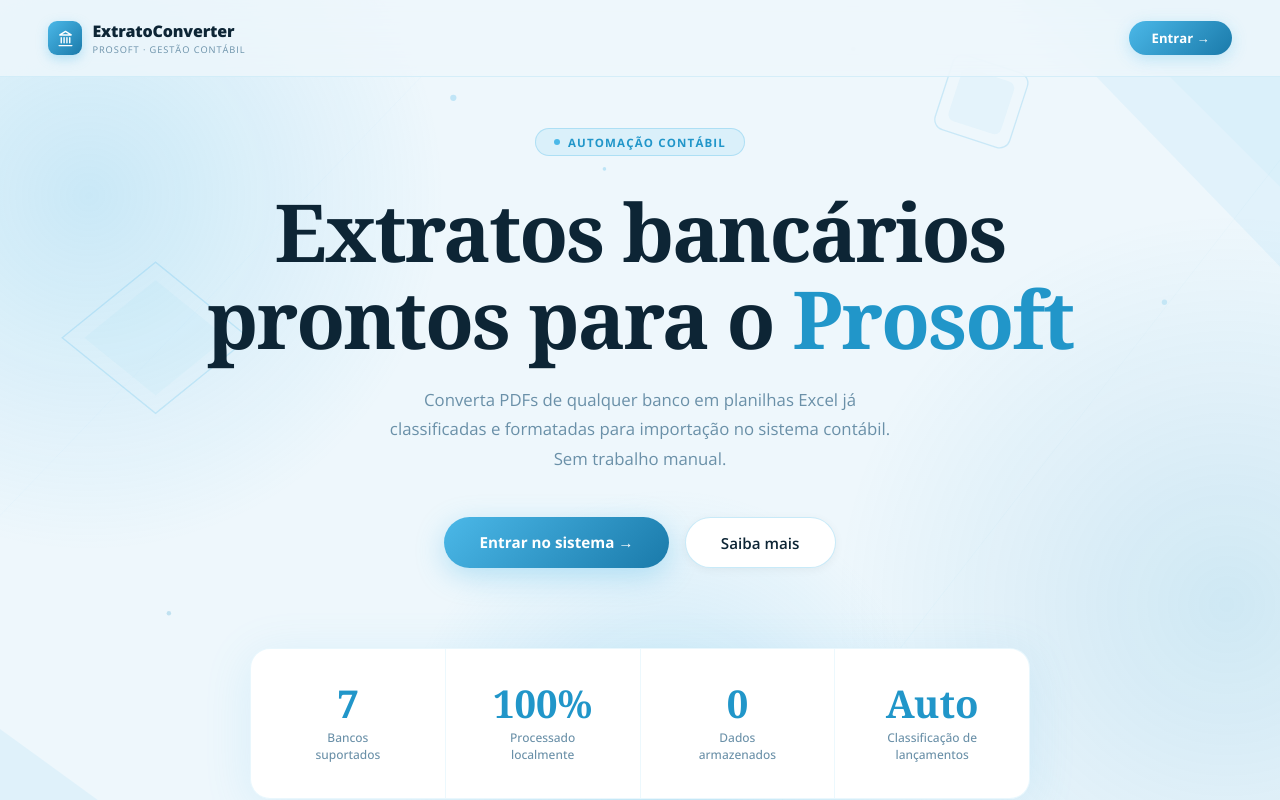
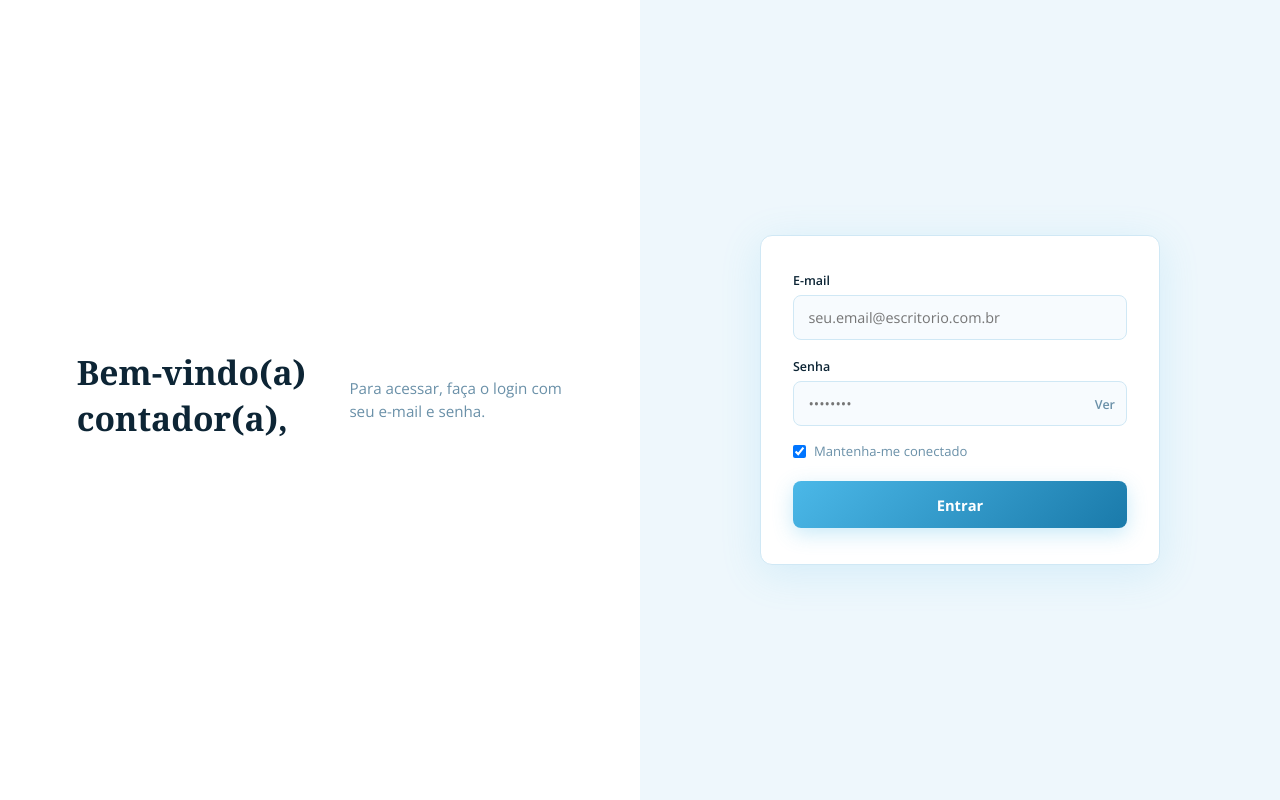
Before and after one commit to Bomjardimraquel/ConverterExtratosBancarios, a React (Create React App) app in the folder frontend/: page / in a window 1280 px wide. Shown: the top 800 px of the page. Built offline with nearby package versions, Linux system fonts and the light colour scheme.

Commit message:
corrige parsers BB/Sicoob/Itau, adiciona Modulo 2 completo (motor, deteccao automatica de despesa/razao, aprendizado de classificacao, config das 16 empresas) e login sem landing page

```diff
--- a/frontend/src/App.js
+++ b/frontend/src/App.js
@@ -5,7 +5,6 @@
 import UploadStep from './components/UploadStep';
 import TabelaRevisao from './components/TabelaRevisao';
 import Login from './components/Login';
-import Landing from './components/Landing';
 import { processarExtrato, consultarStatusJob, exportarExcel } from './utils/api';
 
 const INTERVALO_POLLING_MS = 2000;
@@ -122,7 +121,7 @@
     <BrowserRouter>
       <Toaster position="top-right" toastOptions={{ style: { fontFamily: 'Open Sans, sans-serif', fontSize: '0.9rem', borderRadius: '10px' } }} />
       <Routes>
-        <Route path="/" element={<Landing />} />
+        <Route path="/" element={<Login />} />
         <Route path="/login" element={<Login />} />
         <Route path="/app" element={<RotaProtegida />} />
         <Route path="*" element={<Navigate to="/" replace />} />
--- a/frontend/src/components/Login.js
+++ b/frontend/src/components/Login.js
@@ -3,18 +3,19 @@
 export default function Login() {
   const [username, setUsername] = useState('');
   const [senha, setSenha] = useState('');
+  const [manterConectado, setManterConectado] = useState(true);
   const [erro, setErro] = useState('');
   const [loading, setLoading] = useState(false);
   const [showSenha, setShowSenha] = useState(false);
 
   useEffect(() => {
     const token = localStorage.getItem('ec_token');
-    if (token) window.location.href = '/';
+    if (token) window.location.href = '/app';
   }, []);
 
   const fazerLogin = async (e) => {
     e.preventDefault();
-    if (!username || !senha) { setErro('Preencha usuário e senha'); return; }
+    if (!username || !senha) { setErro('Preencha e-mail e senha'); return; }
     setLoading(true);
     setErro('');
     try {
@@ -24,7 +25,7 @@
         body: JSON.stringify({ username, senha }),
       });
       const data = await res.json();
-      if (!res.ok) { setErro(data.detail || 'Usuário ou senha incorretos'); return; }
+      if (!res.ok) { setErro(data.detail || 'E-mail ou senha incorretos'); return; }
       localStorage.setItem('ec_nome', data.nome);
       window.location.href = '/app';
     } catch {
@@ -35,88 +36,48 @@
   };
 
   return (
-    <div style={{ minHeight: '100vh', background: '#EEF7FC', display: 'flex', alignItems: 'center', justifyContent: 'center', padding: '1.5rem', position: 'relative', overflow: 'hidden' }}>
-      {/* Geometric background */}
-      <svg style={{ position: 'fixed', inset: 0, width: '100%', height: '100%', pointerEvents: 'none', zIndex: 0 }} viewBox="0 0 1440 900" preserveAspectRatio="xMidYMid slice">
-        <defs>
-          <radialGradient id="o1" cx="50%" cy="50%" r="50%"><stop offset="0%" stopColor="#4BB8E8" stopOpacity="0.22"/><stop offset="100%" stopColor="#4BB8E8" stopOpacity="0"/></radialGradient>
-          <radialGradient id="o2" cx="50%" cy="50%" r="50%"><stop offset="0%" stopColor="#2196C9" stopOpacity="0.15"/><stop offset="100%" stopColor="#2196C9" stopOpacity="0"/></radialGradient>
-        </defs>
-        <ellipse cx="100" cy="220" rx="400" ry="400" fill="url(#o1)"/>
-        <ellipse cx="1380" cy="680" rx="440" ry="440" fill="url(#o2)"/>
-        <polygon points="1150,0 1440,0 1440,300" fill="rgba(75,184,232,0.08)"/>
-        <polygon points="70,380 175,295 280,380 175,465" fill="none" stroke="#4BB8E8" strokeWidth="1.5" strokeOpacity="0.22"/>
-        <polygon points="0,820 110,900 0,900" fill="rgba(75,184,232,0.09)"/>
-        <line x1="0" y1="580" x2="480" y2="80" stroke="#4BB8E8" strokeWidth="0.5" strokeOpacity="0.07"/>
-        <line x1="1440" y1="180" x2="880" y2="900" stroke="#2196C9" strokeWidth="0.5" strokeOpacity="0.06"/>
-        <circle cx="510" cy="110" r="3.5" fill="#4BB8E8" fillOpacity="0.28"/>
-        <circle cx="960" cy="55" r="2.5" fill="#2196C9" fillOpacity="0.32"/>
-      </svg>
-
-      {/* Card */}
-      <div style={{ position: 'relative', zIndex: 1, width: '100%', maxWidth: 420 }}>
-        <div style={{ background: '#fff', borderRadius: 24, boxShadow: '0 20px 60px rgba(75,184,232,0.16)', border: '1px solid rgba(75,184,232,0.14)', padding: '2.75rem 2.5rem' }}>
-
-          {/* Logo */}
-          <div style={{ display: 'flex', alignItems: 'center', gap: '0.65rem', marginBottom: '2rem', justifyContent: 'center' }}>
-            <div style={{ width: 42, height: 42, borderRadius: 11, background: 'linear-gradient(135deg, #4BB8E8, #1a7aaa)', display: 'flex', alignItems: 'center', justifyContent: 'center', boxShadow: '0 6px 16px rgba(75,184,232,0.35)' }}>
-              <svg width="20" height="20" viewBox="0 0 24 24" fill="none" stroke="white" strokeWidth="2" strokeLinecap="round" strokeLinejoin="round">
-                <line x1="3" y1="22" x2="21" y2="22"/><line x1="6" y1="18" x2="6" y2="11"/>
-                <line x1="10" y1="18" x2="10" y2="11"/><line x1="14" y1="18" x2="14" y2="11"/>
-                <line x1="18" y1="18" x2="18" y2="11"/><polygon points="12 2 20 7 4 7"/>
-              </svg>
-            </div>
-            <div>
-              <div style={{ fontWeight: 800, fontSize: '1.1rem', color: '#0d2535', letterSpacing: '-0.01em' }}>ExtratoConverter</div>
-              <div style={{ fontSize: '0.6rem', color: '#6a90a8', letterSpacing: '0.1em', textTransform: 'uppercase', marginTop: 1 }}>Prosoft · Gestão Contábil</div>
-            </div>
+    <div className="login-page">
+      <div className="login-lado-texto">
+        <h1 className="login-titulo">Bem-vindo(a) contador(a),</h1>
+        <p className="login-subtitulo">Para acessar, faça o login com seu e-mail e senha.</p>
       </div>
 
-          <h1 style={{ fontFamily: 'Georgia, serif', fontSize: '1.75rem', fontWeight: 700, color: '#0d2535', marginBottom: '0.4rem', textAlign: 'center' }}>Bem-vindo</h1>
-          <p style={{ fontSize: '0.85rem', color: '#6a90a8', textAlign: 'center', marginBottom: '2rem' }}>Entre com suas credenciais para acessar o sistema</p>
-
-          {erro && (
-            <div style={{ background: 'rgba(239,68,68,0.08)', border: '1px solid rgba(239,68,68,0.25)', borderRadius: 10, padding: '0.75rem 1rem', fontSize: '0.82rem', color: '#ef4444', marginBottom: '1.25rem' }}>
-              {erro}
-            </div>
-          )}
+      <div className="login-lado-card">
+        <div className="login-card">
+          {erro && <div className="login-erro">{erro}</div>}
 
           <form onSubmit={fazerLogin}>
-            <div style={{ marginBottom: '1.25rem' }}>
-              <label style={{ display: 'block', fontSize: '0.75rem', fontWeight: 700, color: '#0d2535', letterSpacing: '0.05em', textTransform: 'uppercase', marginBottom: '0.45rem' }}>Usuário</label>
+            <label className="login-label" htmlFor="login-email">E-mail</label>
             <input
-                type="text" value={username} onChange={e => setUsername(e.target.value)}
-                placeholder="seu.usuario" autoComplete="username"
-                style={{ width: '100%', padding: '0.8rem 0.9rem', border: '1.5px solid rgba(75,184,232,0.25)', borderRadius: 12, fontSize: '0.9rem', color: '#0d2535', background: 'rgba(75,184,232,0.03)', outline: 'none', fontFamily: 'Open Sans, sans-serif' }}
+              id="login-email"
+              className="login-input"
+              type="email" value={username} onChange={e => setUsername(e.target.value)}
+              placeholder="seu.email@escritorio.com.br" autoComplete="username"
             />
-            </div>
 
-            <div style={{ marginBottom: '0.5rem' }}>
-              <label style={{ display: 'block', fontSize: '0.75rem', fontWeight: 700, color: '#0d2535', letterSpacing: '0.05em', textTransform: 'uppercase', marginBottom: '0.45rem' }}>Senha</label>
+            <label className="login-label" htmlFor="login-senha" style={{ marginTop: '1.1rem' }}>Senha</label>
             <div style={{ position: 'relative' }}>
               <input
+                id="login-senha"
+                className="login-input"
                 type={showSenha ? 'text' : 'password'} value={senha} onChange={e => setSenha(e.target.value)}
                 placeholder="••••••••" autoComplete="current-password"
-                  style={{ width: '100%', padding: '0.8rem 2.5rem 0.8rem 0.9rem', border: '1.5px solid rgba(75,184,232,0.25)', borderRadius: 12, fontSize: '0.9rem', color: '#0d2535', background: 'rgba(75,184,232,0.03)', outline: 'none', fontFamily: 'Open Sans, sans-serif' }}
+                style={{ paddingRight: '3rem' }}
               />
-                <button type="button" onClick={() => setShowSenha(!showSenha)}
-                  style={{ position: 'absolute', right: 12, top: '50%', transform: 'translateY(-50%)', background: 'none', border: 'none', cursor: 'pointer', color: '#6a90a8', fontSize: '0.8rem', fontWeight: 600, padding: 0 }}>
+              <button type="button" onClick={() => setShowSenha(!showSenha)} className="login-toggle-senha">
                 {showSenha ? 'Ocultar' : 'Ver'}
               </button>
             </div>
-            </div>
 
-            <button
-              type="submit" disabled={loading}
-              style={{ width: '100%', padding: '0.9rem', marginTop: '1.25rem', background: 'linear-gradient(135deg, #4BB8E8, #1a7aaa)', color: '#fff', border: 'none', borderRadius: 12, fontFamily: 'Open Sans, sans-serif', fontWeight: 700, fontSize: '0.95rem', cursor: loading ? 'not-allowed' : 'pointer', boxShadow: '0 6px 24px rgba(75,184,232,0.35)', opacity: loading ? 0.7 : 1 }}
-            >
+            <label className="login-manter">
+              <input type="checkbox" checked={manterConectado} onChange={e => setManterConectado(e.target.checked)} />
+              Mantenha-me conectado
+            </label>
+
+            <button type="submit" disabled={loading} className="login-botao">
               {loading ? 'Entrando...' : 'Entrar'}
             </button>
           </form>
-
-          <a href="/" style={{ display: 'block', textAlign: 'center', marginTop: '1.5rem', fontSize: '0.8rem', color: '#6a90a8', textDecoration: 'none' }}>
-            ← Voltar para a página inicial
-          </a>
         </div>
       </div>
     </div>
--- a/frontend/src/index.css
+++ b/frontend/src/index.css
@@ -18,3 +18,93 @@
 #root { min-height: 100vh; display: flex; flex-direction: column; }
 button { cursor: pointer; font-family: var(--font-body); }
 input, select { font-family: var(--font-body); }
+
+/* ── Login ─────────────────────────────────────────────────────────────── */
+.login-page {
+  min-height: 100vh;
+  display: flex;
+  flex-wrap: wrap;
+  background: var(--surface);
+}
+.login-lado-texto, .login-lado-card {
+  flex: 1 1 480px;
+  display: flex;
+  align-items: center;
+  padding: 3rem clamp(1.5rem, 6vw, 5rem);
+}
+.login-lado-texto { justify-content: flex-start; }
+.login-lado-card { justify-content: center; background: var(--bg); }
+.login-titulo {
+  font-family: Georgia, serif;
+  font-size: clamp(1.6rem, 3vw, 2.1rem);
+  font-weight: 700;
+  color: var(--navy);
+  margin-bottom: 0.6rem;
+  max-width: 420px;
+}
+.login-subtitulo {
+  font-size: 0.95rem;
+  color: var(--text-muted);
+  max-width: 380px;
+  line-height: 1.5;
+}
+.login-card {
+  width: 100%;
+  max-width: 400px;
+  background: var(--surface);
+  border: 1px solid var(--border);
+  border-radius: var(--radius);
+  box-shadow: var(--shadow-lg);
+  padding: 2.25rem 2rem;
+}
+.login-erro {
+  background: rgba(239,68,68,0.08);
+  border: 1px solid rgba(239,68,68,0.25);
+  border-radius: var(--radius-sm);
+  padding: 0.7rem 0.9rem;
+  font-size: 0.82rem;
+  color: var(--danger);
+  margin-bottom: 1.1rem;
+}
+.login-label {
+  display: block;
+  font-size: 0.78rem;
+  font-weight: 600;
+  color: var(--text);
+  margin-bottom: 0.4rem;
+}
+.login-input {
+  width: 100%;
+  padding: 0.75rem 0.9rem;
+  border: 1.5px solid var(--border);
+  border-radius: var(--radius-sm);
+  font-size: 0.9rem;
+  color: var(--text);
+  background: var(--surface2);
+  outline: none;
+}
+.login-input:focus { border-color: var(--blue); }
+.login-toggle-senha {
+  position: absolute; right: 12px; top: 50%; transform: translateY(-50%);
+  background: none; border: none; color: var(--text-muted);
+  font-size: 0.78rem; font-weight: 600; padding: 0;
+}
+.login-manter {
+  display: flex; align-items: center; gap: 0.5rem;
+  font-size: 0.82rem; color: var(--text-muted);
+  margin: 1rem 0 1.3rem;
+}
+.login-botao {
+  width: 100%;
+  padding: 0.85rem;
+  background: linear-gradient(135deg, var(--blue), var(--blue-dark));
+  color: #fff; border: none; border-radius: var(--radius-sm);
+  font-weight: 700; font-size: 0.92rem;
+  box-shadow: 0 6px 20px rgba(75,184,232,0.3);
+}
+.login-botao:disabled { opacity: 0.7; cursor: not-allowed; }
+
+@media (max-width: 860px) {
+  .login-lado-texto { padding-bottom: 1rem; }
+  .login-lado-card { padding-top: 1rem; }
+}
```
Also changed, not shown: 1 other file (tests, documents, lock files or other folders). Lines whose indentation alone changed are shown as unchanged.
